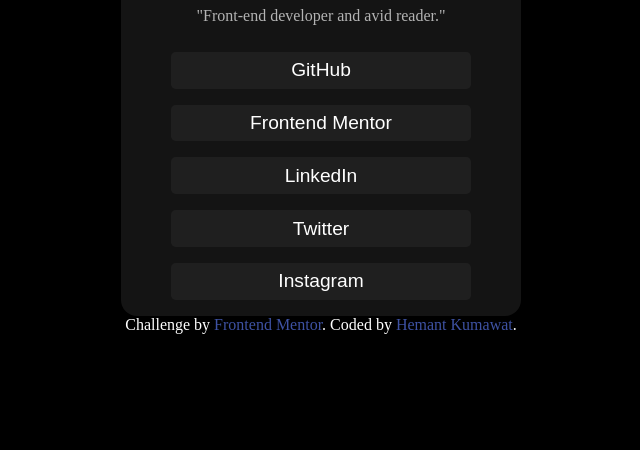
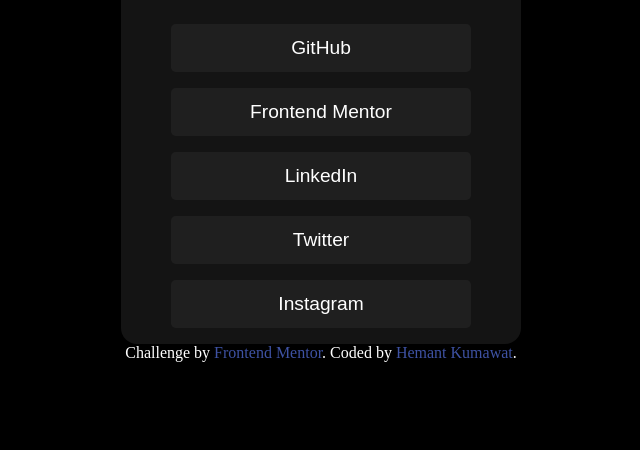
Before and after one commit to HemantKumawat1729/Social-links-Profile, a plain HTML site: page index.html in a window 1280 px wide. Shown: the part 350-800 px from the top of the page, without its empty margins (319-959 px from the left). Drawn offline with Linux system fonts and the light colour scheme.

Commit message:
Increased button height

```diff
--- a/style.css
+++ b/style.css
@@ -47,7 +47,7 @@
     width:300px;
     border: none;
     margin-top:1rem;
-    height: 2.3rem;
+    height: 3rem;
     border-radius: 0.3rem;
 }
 
```
